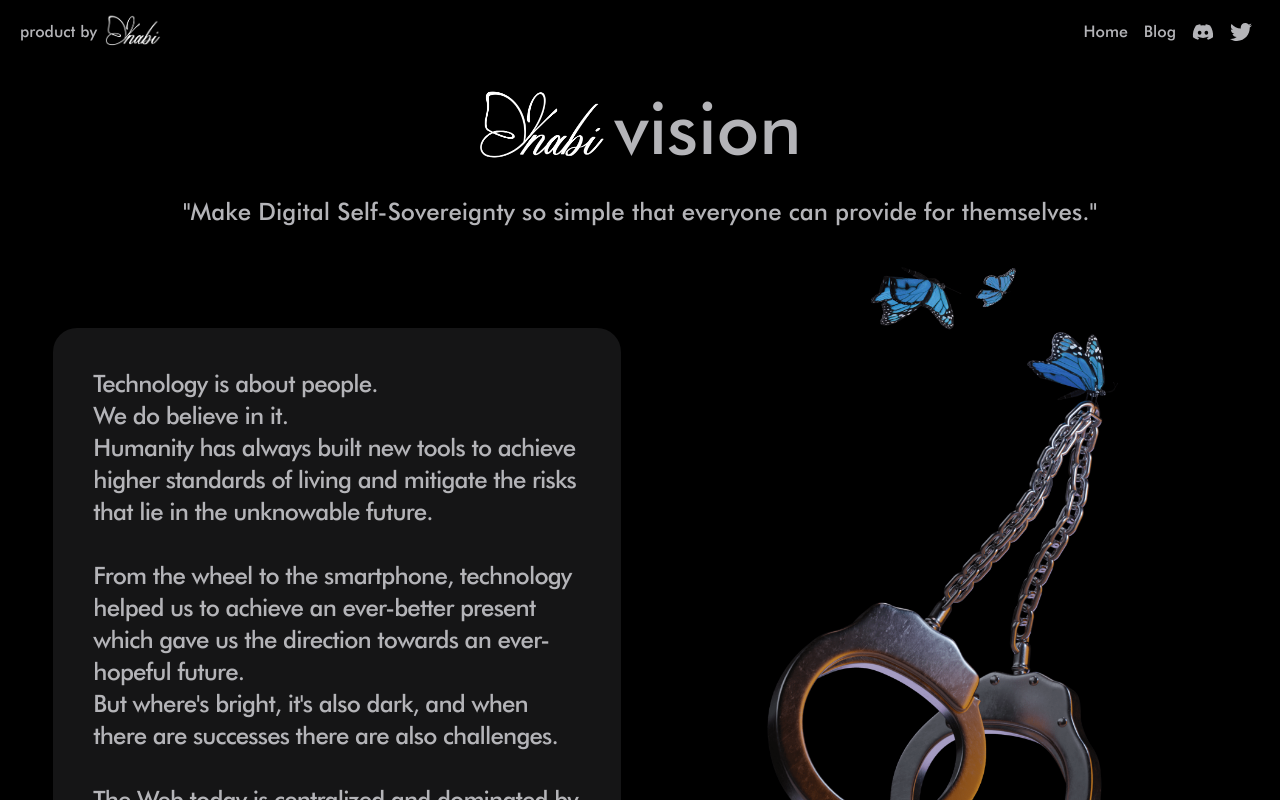
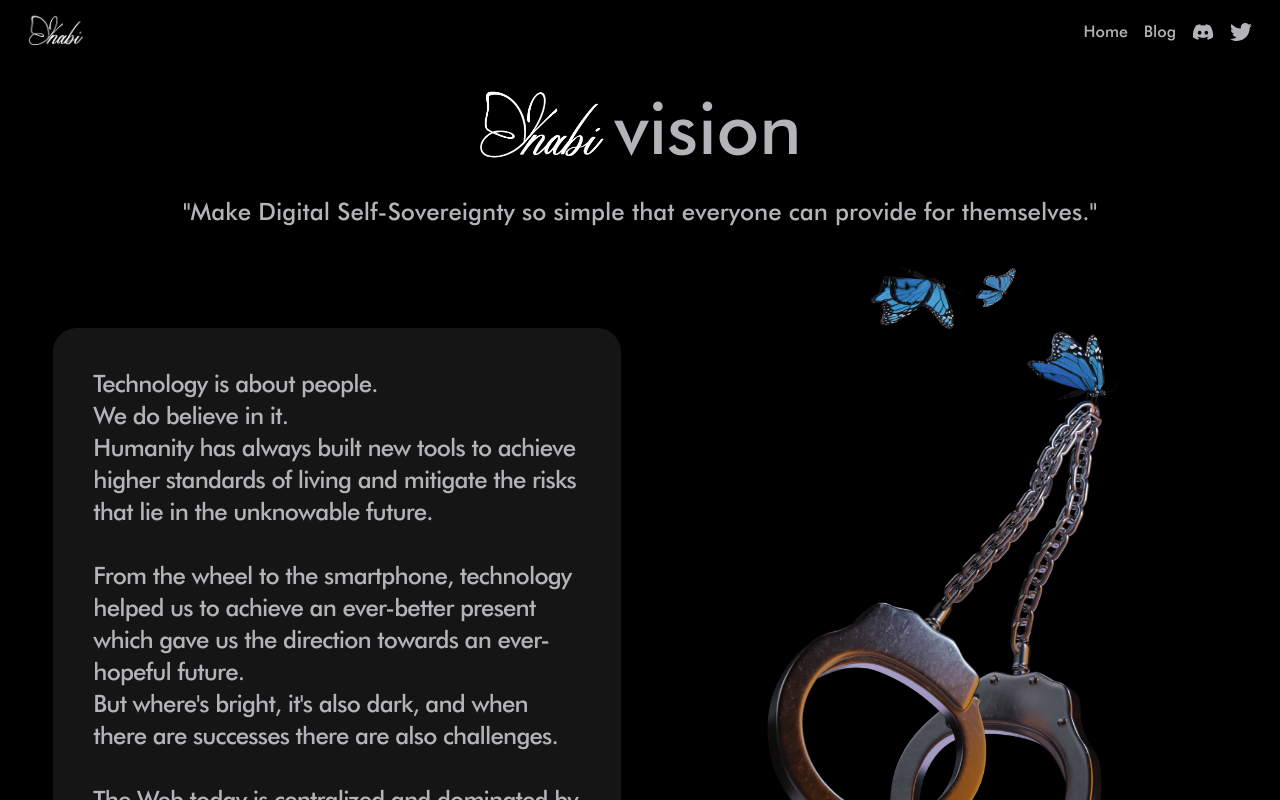
Before and after one commit to enricopro/nabi, a React (Create React App) app: page /discover in a window 1280 px wide. Shown: the top 800 px of the page. Built offline with nearby package versions, Linux system fonts and the light colour scheme.

Commit message:
Revert "Added "product by""
This reverts commit 0a940ed56543eb23b885d6a0d344d79f76b4f6c5.

```diff
--- a/src/Discover.js
+++ b/src/Discover.js
@@ -16,7 +16,6 @@ export default function Discover() {
     <>
       <div className="w-screen flex flex-row items-center justify-between h-16 px-5 absolute top-0 fadeIn">
         <Link to="/" className="flex flex-row text-secondary w-full items-center hover:cursor-pointer">
-          <p>product by</p>
           <img className="ml-2 w-14" src={require("./img/logo.png")} alt="logo"/>
         </Link>
         <Link to="/" className="text-secondary mx-2 z-10">Home</Link>
```
